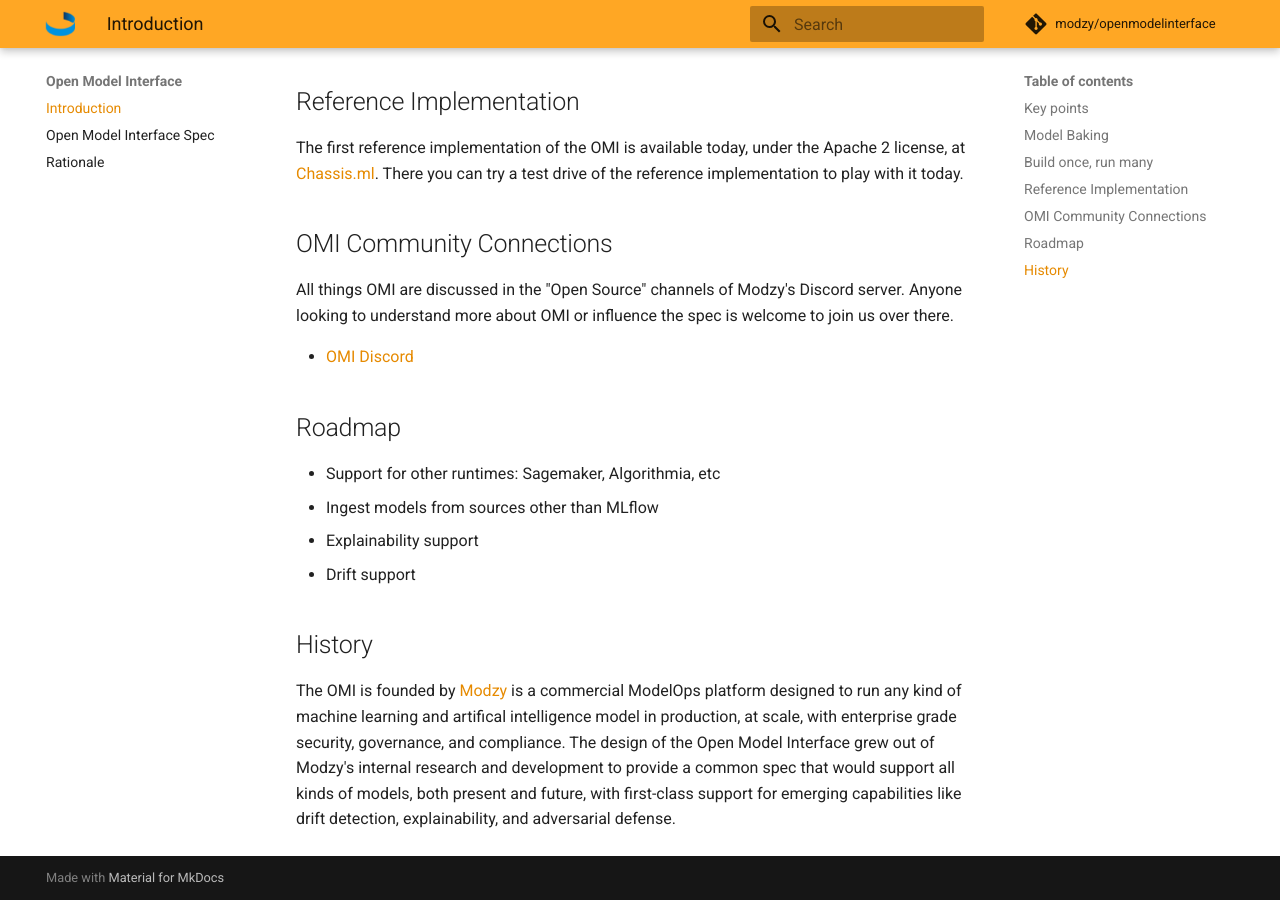
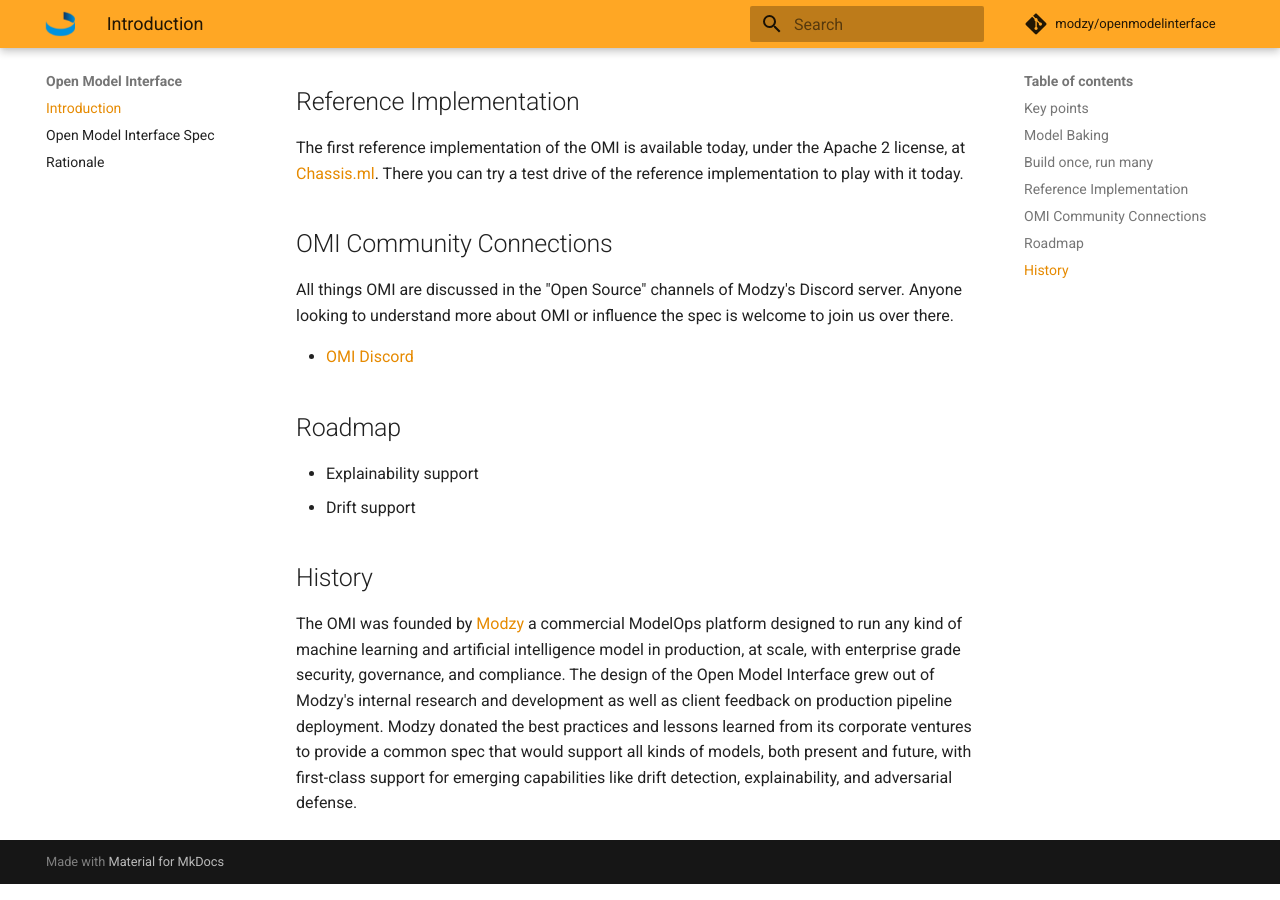
Before and after one commit to chassisml/openmodelinterface, an MkDocs documentation site: the page built from docs/index.md, in a window 1280 px wide and 900 px high, scrolled down 1250 px. Built offline with MkDocs 1.6.1 and Material for MkDocs 9.7.7, drawn with Linux system fonts in a browser that asks for light colours; comment, search, counter and statistics services are not loaded.

Commit message:
Updated index.md removed chassis relavent roadmap items

```diff
--- a/docs/index.md
+++ b/docs/index.md
@@ -45,12 +45,10 @@
 
 ## Roadmap
 
-* Support for other runtimes: Sagemaker, Algorithmia, etc
-* Ingest models from sources other than MLflow
 * Explainability support
 * Drift support
 
 
 ## History
 
-The OMI is founded by [Modzy](https://modzy.com) is a commercial ModelOps platform designed to run any kind of machine learning and artifical intelligence model in production, at scale, with enterprise grade security, governance, and compliance. The design of the Open Model Interface grew out of Modzy's internal research and development to provide a common spec that would support all kinds of models, both present and future, with first-class support for emerging capabilities like drift detection, explainability, and adversarial defense.
+The OMI was founded by [Modzy](https://modzy.com) a commercial ModelOps platform designed to run any kind of machine learning and artificial intelligence model in production, at scale, with enterprise grade security, governance, and compliance. The design of the Open Model Interface grew out of Modzy's internal research and development as well as client feedback on production pipeline deployment. Modzy donated the best practices and lessons learned from its corporate ventures to provide a common spec that would support all kinds of models, both present and future, with first-class support for emerging capabilities like drift detection, explainability, and adversarial defense.
```
